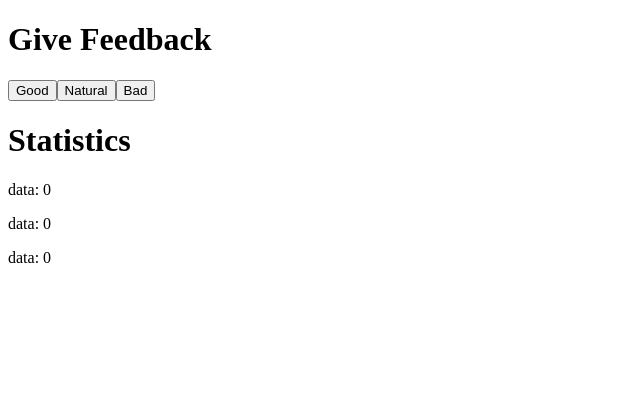
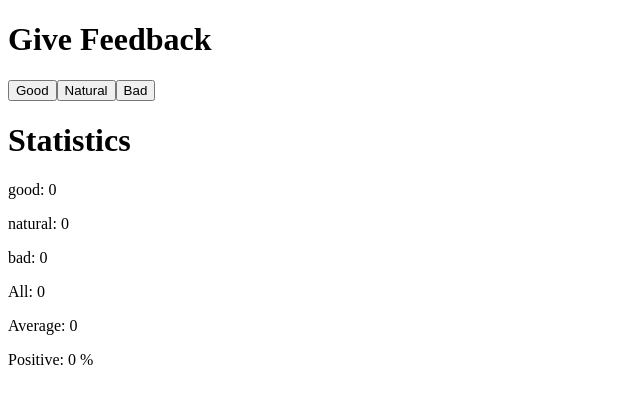
Before and after one commit to alikehel/fullstackopen-exercises, a React (Create React App) app in the folder part1/unicafe/: page / in a window 1280 px wide. Shown: the top 404 px of the page, without its empty margins (0-640 px from the left). Built offline with nearby package versions, Linux system fonts and the light colour scheme.

Commit message:
finish '1.7: unicafe step2'

```diff
--- a/part1/unicafe/src/App.js
+++ b/part1/unicafe/src/App.js
@@ -4,14 +4,44 @@ const Header = ({ name }) => <h1>{name}</h1>
 
 const Button = ({ name, onClick }) => <button onClick={onClick}>{name}</button>
 
+// const Statistic = (props) => {
+
+// }
+
 const Statistics = ({ data }) => {
   // console.log(data)
+  let newData = data.map((element, index) => {
+    return (
+      <p key={index} >{element[0]}: {element[1]}</p>
+    )
+  })
+
+  // ALL
+  let all = 0
+  data.forEach(element => {
+    all += element[1]
+  });
+
+  // AVERAGE
+  let allWeights = 0, average
+  data.forEach((element) => {
+    allWeights += element[1] * element[2]
+    // console.log(element[2], allWeights)
+  });
+  average = allWeights / all || 0
+
+  // POSITIVE
+  let positive = (data[0][1] / all) * 100 || 0
+
+
+
   return (
-    data.map(element => {
-      return (
-        <p>data: {element}</p>
-      )
-    })
+    <>
+      {newData}
+      <p>All: {all}</p>
+      <p>Average: {average}</p>
+      <p>Positive: {positive} %</p>
+    </>
   )
 }
 
@@ -27,7 +57,7 @@ const App = () => {
       <Button name='Natural' onClick={() => setNatural(natural + 1)} />
       <Button name='Bad' onClick={() => setBad(bad + 1)} />
       <Header name='Statistics' />
-      <Statistics data={[good, natural, bad]} />
+      <Statistics data={[['good', good, 1], ['natural', natural, 0], ['bad', bad, -1]]} />
     </div>
   )
 }
```
